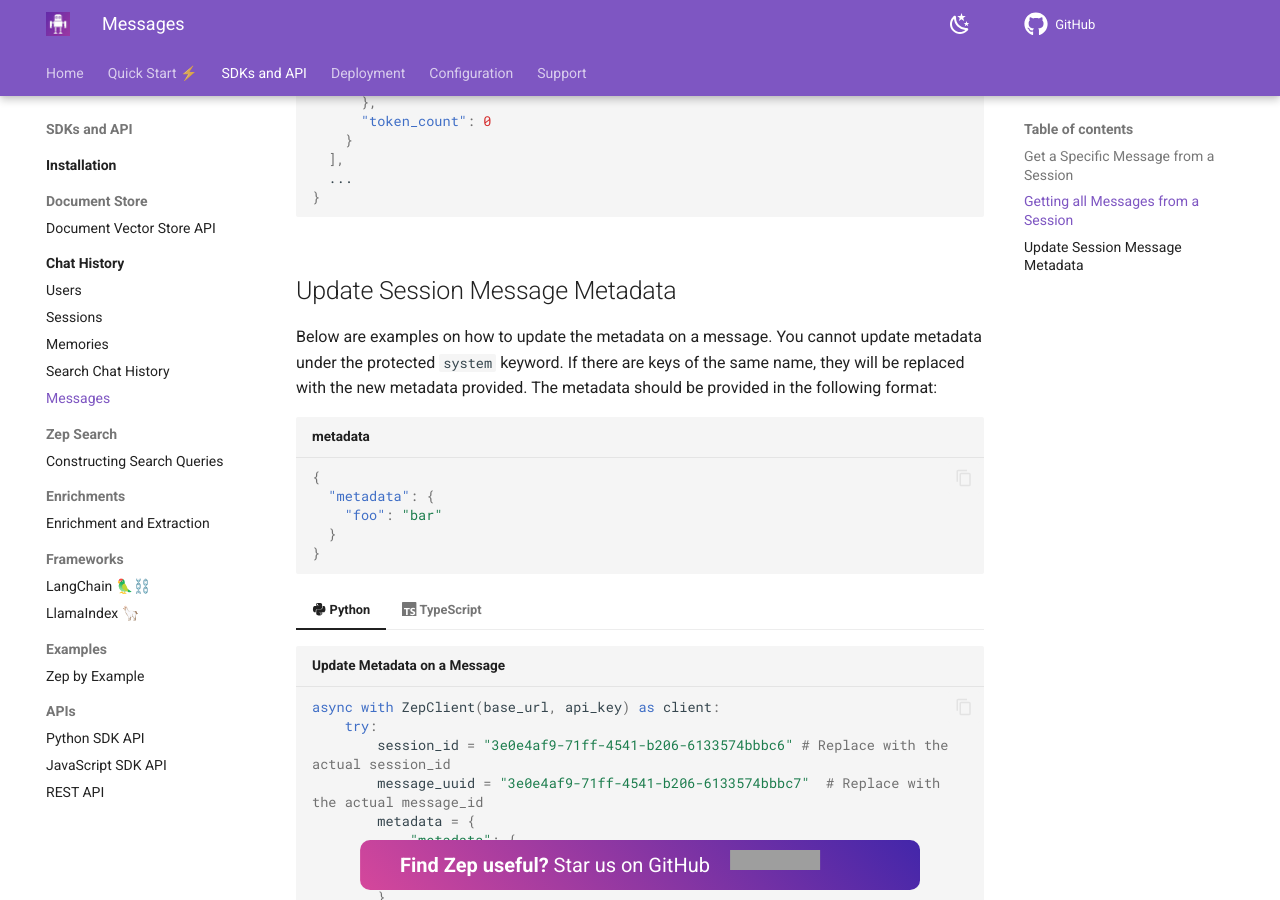
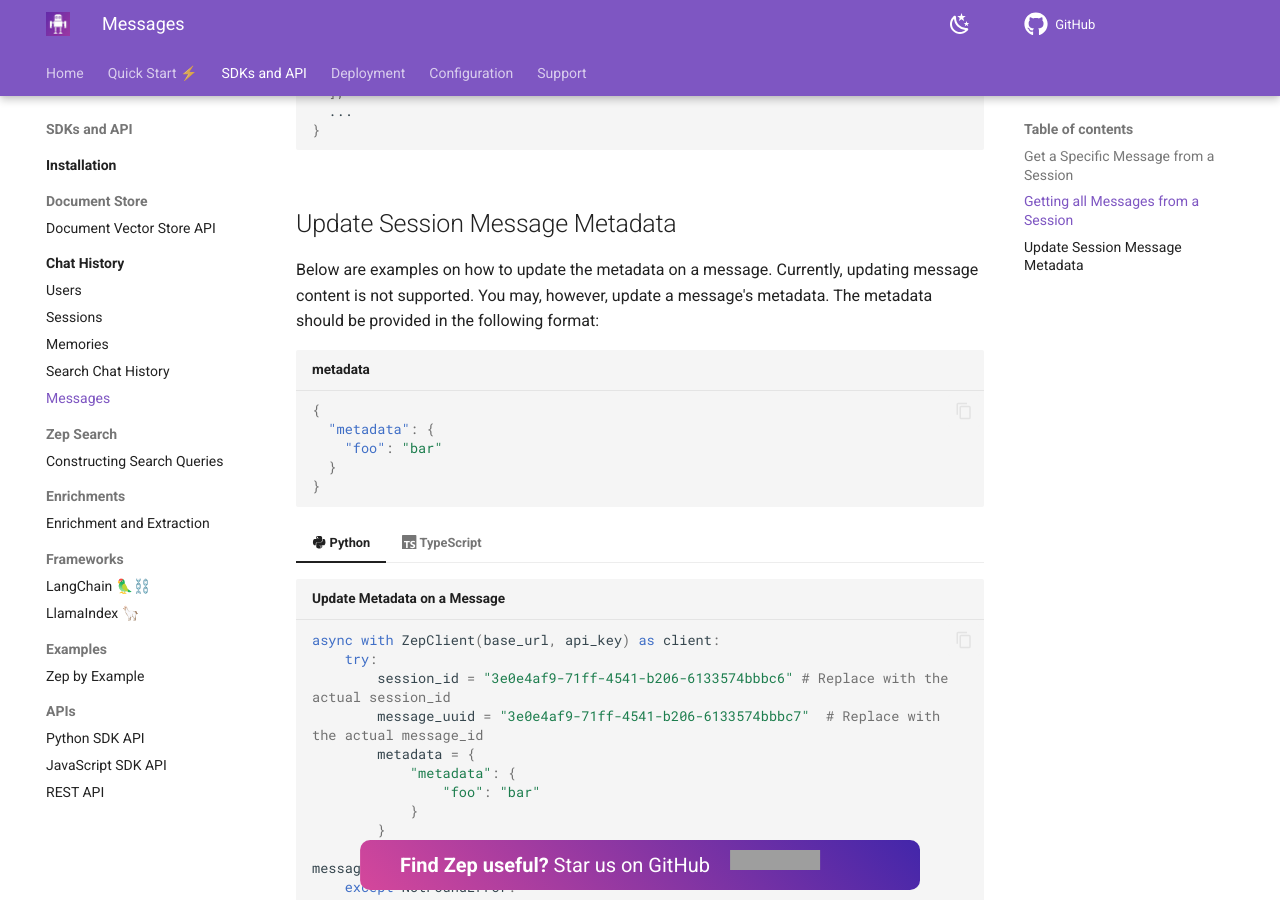
Before and after one commit to getzep/docs.getzep.com, an MkDocs documentation site: the page built from docs/sdk/chat_history/messages.md, in a window 1280 px wide and 900 px high, scrolled down 1945 px. Built offline with MkDocs 1.6.1 and Material for MkDocs 9.7.7, drawn with Linux system fonts in a browser that asks for light colours; plug-ins that fetch from the network failed and are left out; comment, search, counter and statistics services are not loaded; some of the changed text lies outside the part shown; grey boxes are pictures that could not be loaded.

Commit message:
Text updates

````diff
--- a/docs/sdk/chat_history/messages.md
+++ b/docs/sdk/chat_history/messages.md
@@ -1,8 +1,6 @@
 # Messages
 
 `Messages` represent individual messages in a conversation. Messages are associated with [`Sessions`](sessions.md) in a M:1 relationship.
-
-The `SessionID` is a string key that access arbritrary identifies. Related data you'd like to store can be persisted as metadata.
 
 Messages must be added to sessions using [`Memories`](memories.md).
 
@@ -144,8 +142,7 @@
 ## Update Session Message Metadata
 
 Below are examples on how to update the metadata on a message.
-You cannot update metadata under the protected `system` keyword.
-If there are keys of the same name, they will be replaced with the new metadata provided.
+Currently, updating message content is not supported. You may, however, update a message's metadata.
 The metadata should be provided in the following format:
 
 ```json title="metadata"
````
